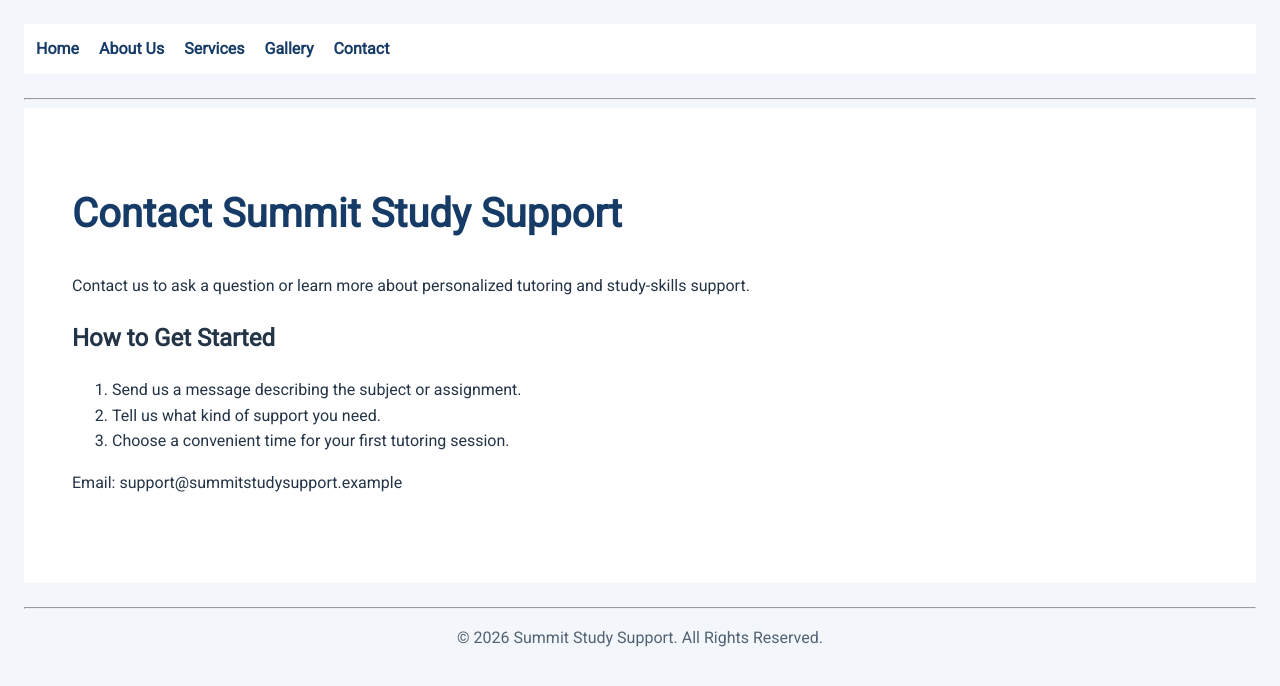
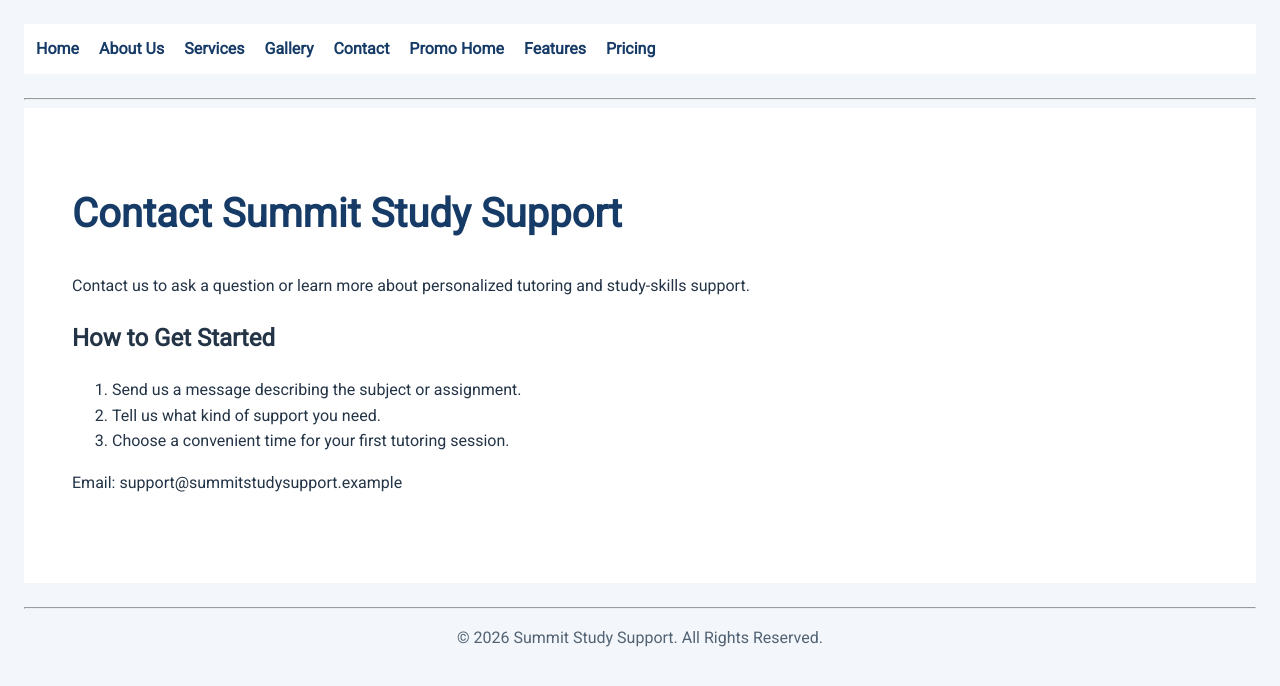
Before and after one commit to g3butler-afk/g3butler-afk.github.io, a plain HTML site: page contact.html in a window 1280 px wide. Drawn offline with Linux system fonts and the light colour scheme.

Commit message:
Update contact.html

```diff
--- a/contact.html
+++ b/contact.html
@@ -15,6 +15,9 @@
     <a href="/pages/services.html">Services</a>
     <a href="/gallery.html">Gallery</a>
     <a href="/contact.html">Contact</a>
+    <a href="/marketing/index.html">Promo Home</a>
+    <a href="/marketing/features.html">Features</a>
+    <a href="/marketing/pricing.html">Pricing</a>
 </nav>
 
     <hr>
```
